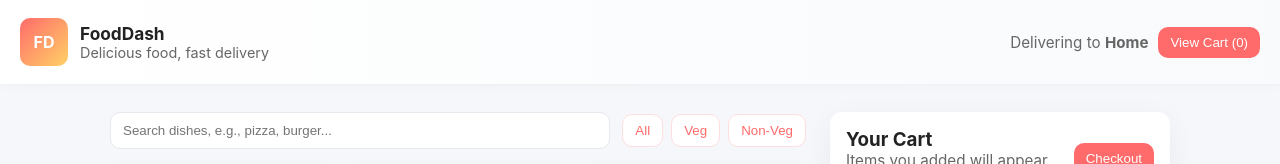
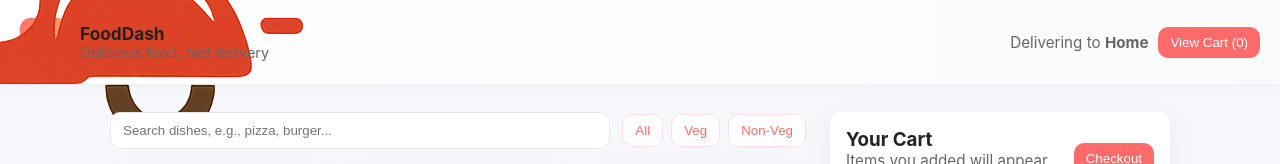
Before and after one commit to danimadhavapuri/std-portal-demo, a plain HTML site: page index.html in a window 1280 px wide. Shown: the top 164 px of the page. Drawn offline with Linux system fonts and the light colour scheme.

Commit message:
Update index.html

```diff
--- a/index.html
+++ b/index.html
@@ -70,7 +70,7 @@
 
   <header>
     <div class="brand">
-      <div class="logo">FD</div>
+      <div class="logo" ><img src="logo.png" alt="logo"/></div>
       <div>
         <div class="title">FoodDash</div>
         <div class="muted" style="font-size:0.9rem">Delicious food, fast delivery</div>
```
